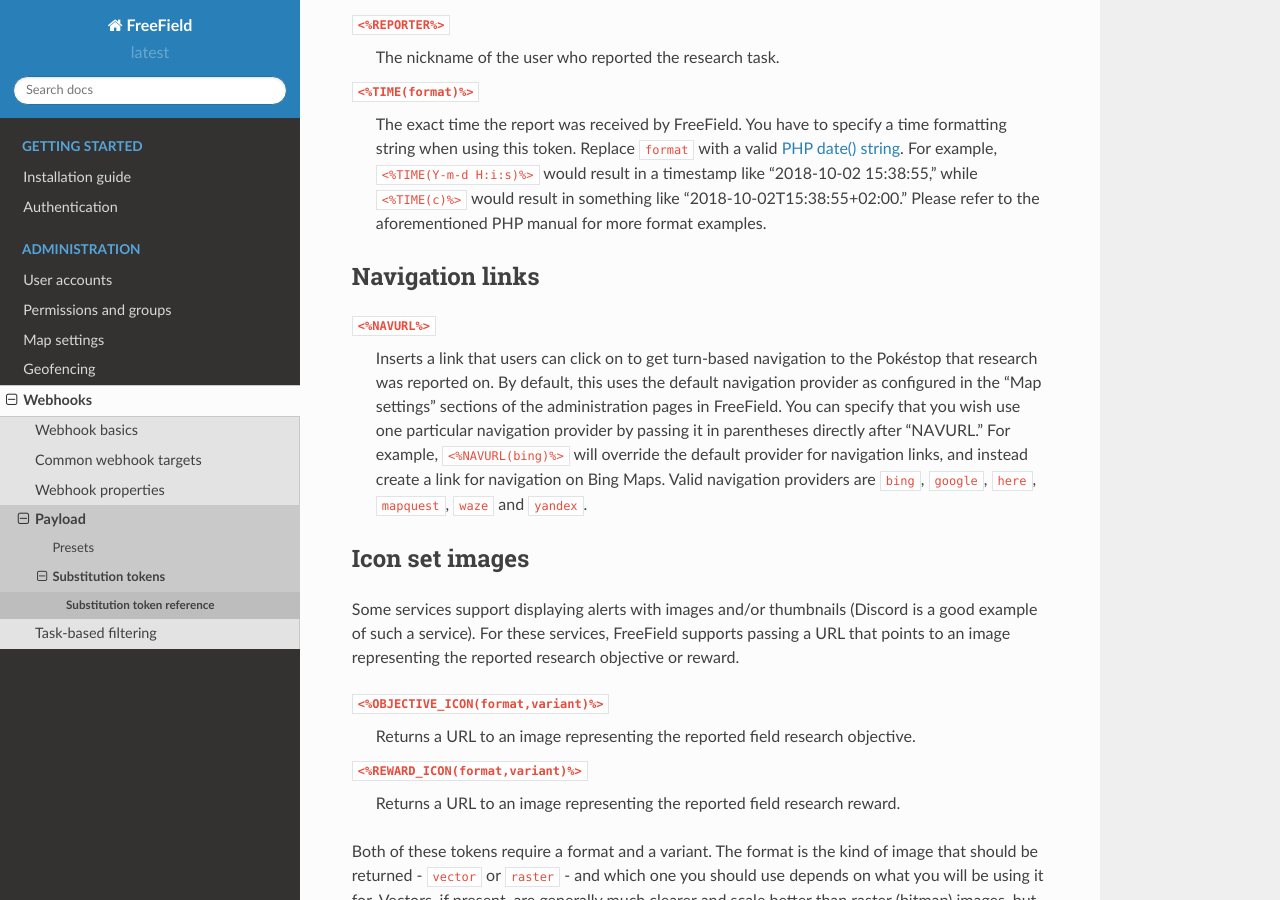
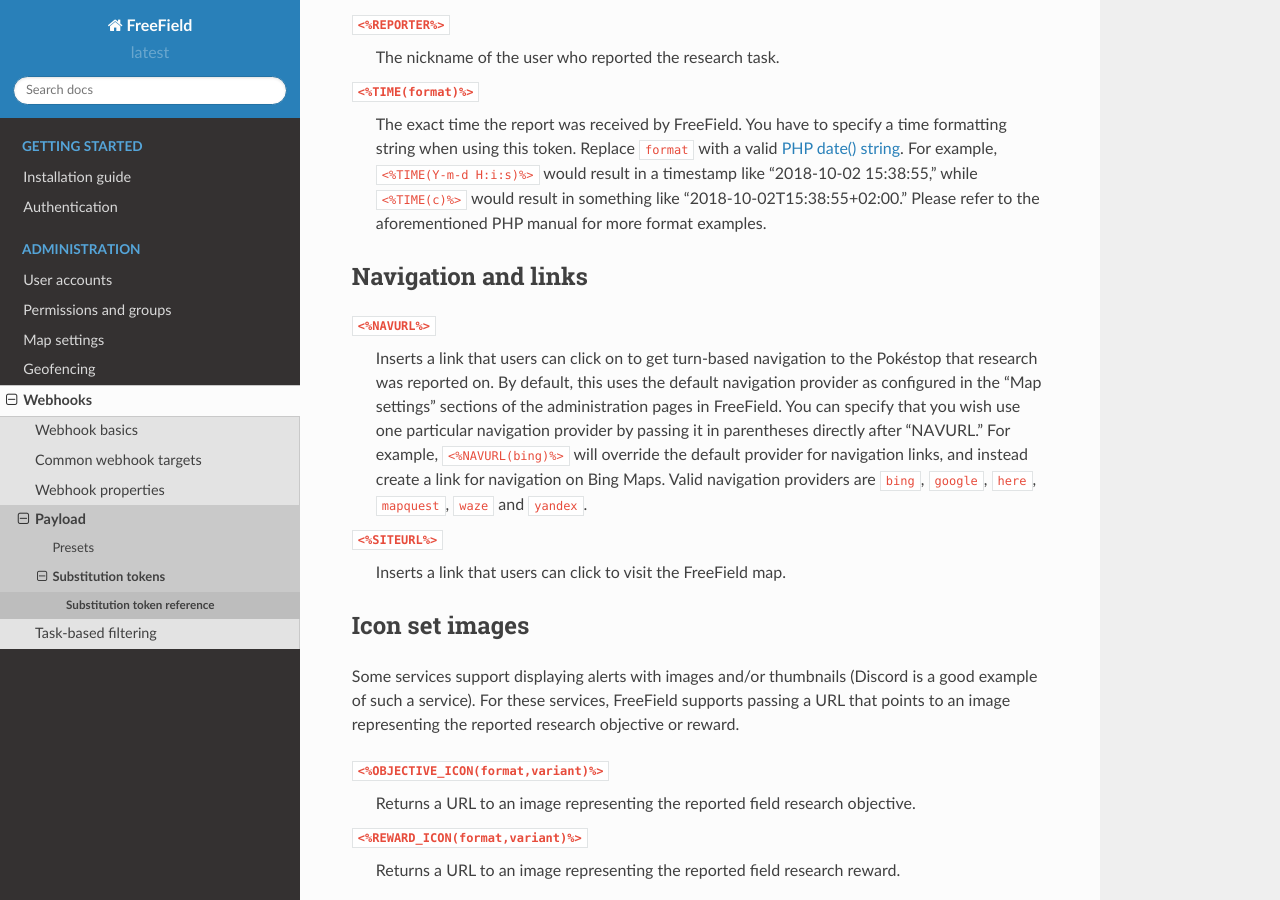
Before and after one commit to bilde2910/FreeField, a Sphinx documentation site: the page built from docs/webhooks/tokenref.rst, in a window 1280 px wide and 900 px high, scrolled down 996 px. Built offline with Sphinx 7.4.7 and the Read the Docs theme 2.0.0, drawn with Linux system fonts in a browser that asks for light colours; formulas are drawn with MathJax 3.

Commit message:
Document SITEURL substitution token

```diff
--- a/docs/webhooks/tokenref.rst
+++ b/docs/webhooks/tokenref.rst
@@ -56,8 +56,8 @@ You can also include information on the context of the report:
    "2018-10-02T15:38:55+02:00." Please refer to the aforementioned PHP manual
    for more format examples.
 
-Navigation links
-----------------
+Navigation and links
+--------------------
 
 ``<%NAVURL%>``
    Inserts a link that users can click on to get turn-based navigation to the
@@ -69,6 +69,9 @@ Navigation links
    provider for navigation links, and instead create a link for navigation on
    Bing Maps. Valid navigation providers are ``bing``, ``google``, ``here``,
    ``mapquest``, ``waze`` and ``yandex``.
+
+``<%SITEURL%>``
+   Inserts a link that users can click to visit the FreeField map.
 
 Icon set images
 ---------------
```
